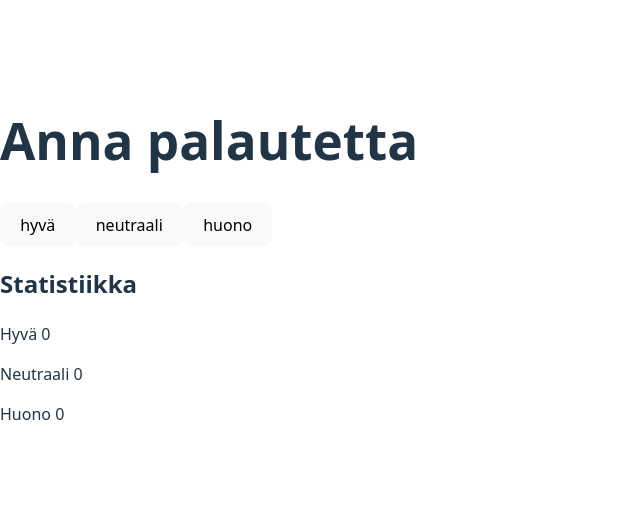
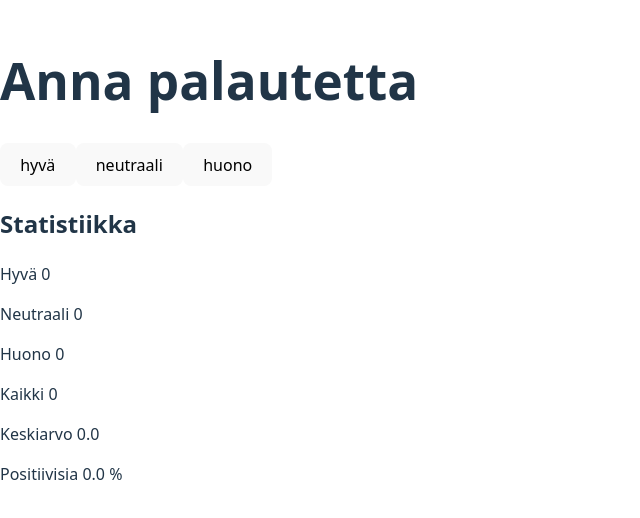
Before and after one commit to marjattaw/fso, a React (Vite) app in the folder osa1/unicafe/: page / in a window 1280 px wide. Shown: the part 140-658 px from the top of the page, without its empty margins (0-640 px from the left). Built offline with nearby package versions, Linux system fonts and the light colour scheme.

Commit message:
Tehtävä 1.7

```diff
--- a/osa1/unicafe/src/App.jsx
+++ b/osa1/unicafe/src/App.jsx
@@ -1,10 +1,13 @@
 import { useState } from 'react'
 
 const App = () => {
-  // tallentaa napit omaan tilaansa
   const [good, setGood] = useState(0)
   const [neutral, setNeutral] = useState(0)
   const [bad, setBad] = useState(0)
+
+  const all = good + neutral + bad
+  const average = all === 0 ? 0 : (good - bad) / all
+  const positive = all === 0 ? 0 : (good / all) * 100
 
   return (
     <div>
@@ -13,10 +16,13 @@ const App = () => {
       <button onClick={() => setNeutral(neutral + 1)}>neutraali</button>
       <button onClick={() => setBad(bad + 1)}>huono</button>
 
-      <h2> Statistiikka</h2>
-      <p> Hyvä {good}</p>
-      <p> Neutraali {neutral}</p>
-      <p> Huono {bad}</p>
+      <h2>Statistiikka</h2>
+      <p>Hyvä {good}</p>
+      <p>Neutraali {neutral}</p>
+      <p>Huono {bad}</p>
+      <p>Kaikki {all}</p>
+      <p>Keskiarvo {average.toFixed(1)}</p>
+      <p>Positiivisia {positive.toFixed(1)} %</p>
     </div>
   )
 }
```
